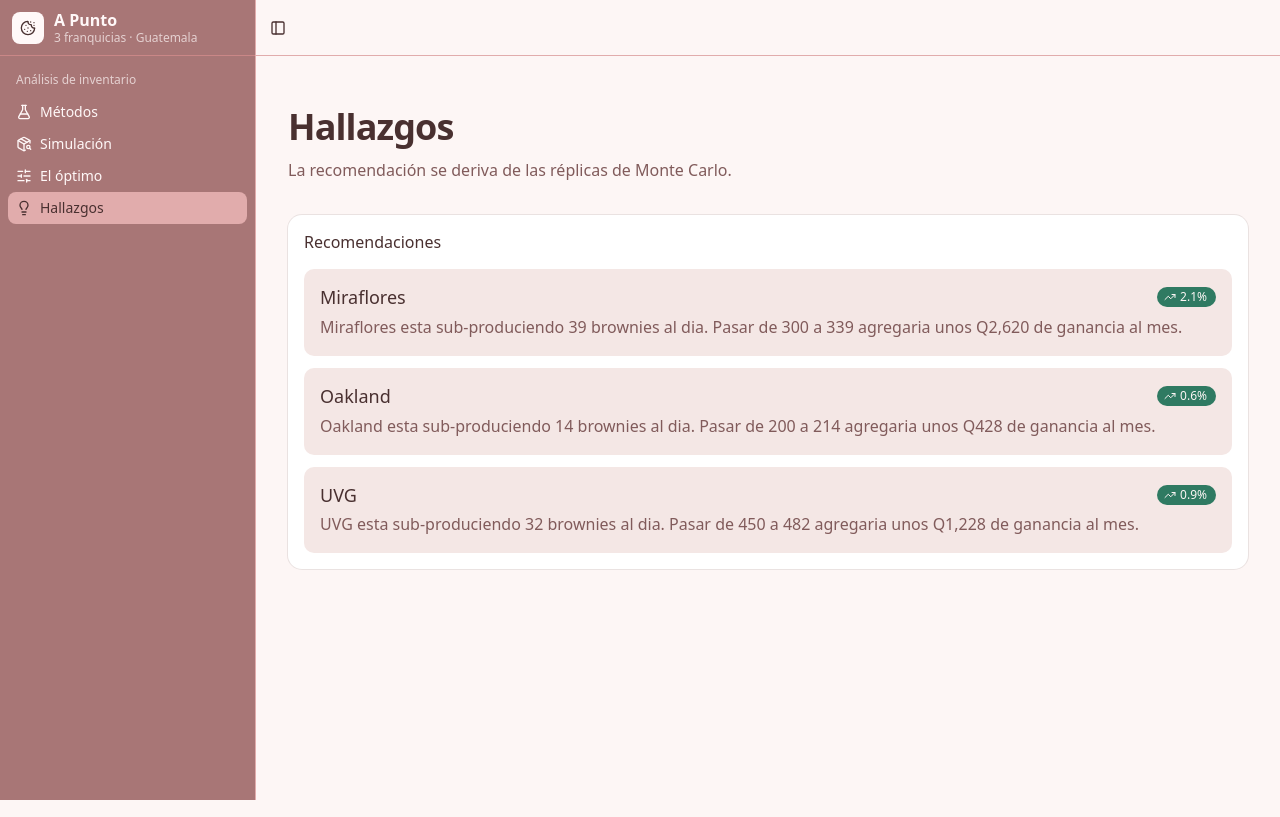
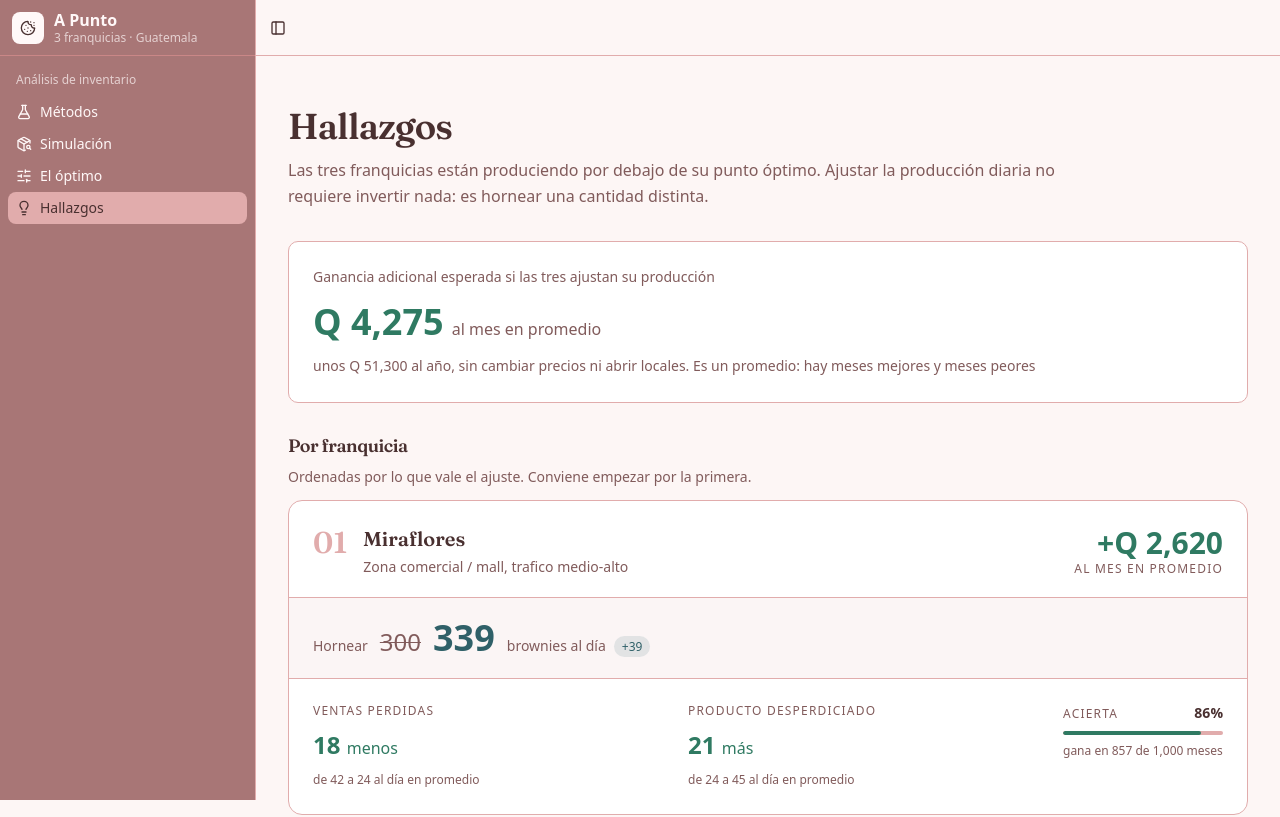
Before and after one commit to PeDro0210AVI/Project-1-Simulation, a Next.js app in the folder web/: page /hallazgos in a window 1280 px wide. Shown: the top 817 px of the page. Built offline with nearby package versions, Linux system fonts and the light colour scheme.

Commit message:
feat: findings page

```diff
--- a/web/src/app/(dashboard)/hallazgos/page.tsx
+++ b/web/src/app/(dashboard)/hallazgos/page.tsx
@@ -1,4 +1,62 @@
-import { DashboardScreen } from "@/components/dashboard-screen";
+import simulationData from "../../../../public/data/simulacion.json";
+import type { Simulacion } from "@/lib/tipos";
+import { RecomendacionFranquicia } from "@/features/hallazgos/components/RecomendacionFranquicia";
+const datos = simulationData as Simulacion;
+const quetzales = new Intl.NumberFormat("es-GT", {
+  style: "currency",
+  currency: "GTQ",
+  maximumFractionDigits: 0,
+});
 export default function HallazgosPage() {
-  return <DashboardScreen screen="hallazgos" />;
+  const dias = datos.meta.dias;
+  const porMes = datos.resumen.mejora * dias;
+  // Se ordenan por lo que valen, no por como vienen en el JSON: la primera es
+  // por donde conviene empezar.
+  const porImpacto = [...datos.franquicias].sort(
+    (a, b) => b.delta.ganancia - a.delta.ganancia,
+  );
+  return (
+    <div className="flex flex-col gap-8">
+      <div className="flex flex-col gap-2">
+        <h1>Hallazgos</h1>
+        <p className="max-w-3xl text-muted-foreground">
+          Las tres franquicias están produciendo por debajo de su punto óptimo.
+          Ajustar la producción diaria no requiere invertir nada: es hornear una
+          cantidad distinta.
+        </p>
+      </div>
+
+      <section className="rounded-lg border bg-card p-6">
+        <p className="text-sm text-muted-foreground">
+          Ganancia adicional esperada si las tres ajustan su producción
+        </p>
+        <p className="numeric mt-1 text-4xl font-semibold text-profit">
+          {quetzales.format(porMes)}
+          <span className="ml-2 text-base font-normal text-muted-foreground">
+            al mes en promedio
+          </span>
+        </p>
+        <p className="numeric mt-1 text-sm text-muted-foreground">
+          unos {quetzales.format(porMes * 12)} al año, sin cambiar precios ni
+          abrir locales. Es un promedio: hay meses mejores y meses peores
+        </p>
+      </section>
+
+      <section className="flex flex-col gap-3">
+        <h2 className="text-lg font-semibold">Por franquicia</h2>
+        <p className="-mt-1 text-sm text-muted-foreground">
+          Ordenadas por lo que vale el ajuste. Conviene empezar por la primera.
+        </p>
+        {porImpacto.map((franquicia, indice) => (
+          <RecomendacionFranquicia
+            key={franquicia.id}
+            franquicia={franquicia}
+            dias={dias}
+            prioridad={indice + 1}
+          />
+        ))}
+      </section>
+
+    </div>
+  );
 }
--- a/web/src/app/globals.css
+++ b/web/src/app/globals.css
@@ -48,7 +48,7 @@
   --color-policy-optimal-foreground: var(--policy-optimal-foreground);
   --font-sans: var(--font-interface);
   --font-mono: var(--font-numeric);
-  --font-heading: var(--font-interface);
+  --font-heading: var(--font-display), Georgia, serif;
   --radius-sm: calc(var(--radius) * 0.6);
   --radius-md: calc(var(--radius) * 0.8);
   --radius-lg: var(--radius);
@@ -94,9 +94,9 @@
   --unmet-demand-foreground: #fdf6f5;
   --profit: #2f7a62;
   --profit-foreground: #fdf6f5;
-  --policy-base: #4f5b9e;
+  --policy-base: #8a7f76;
   --policy-base-foreground: #fdf6f5;
-  --policy-optimal: #7a509b;
+  --policy-optimal: #2f6068;
   --policy-optimal-foreground: #fdf6f5;
   --chart-1: var(--profit);
   --chart-2: var(--policy-optimal);
@@ -138,9 +138,9 @@
   --unmet-demand-foreground: #fbe6e9;
   --profit: #437d68;
   --profit-foreground: #e2f6ed;
-  --policy-base: #646da5;
+  --policy-base: #a2968b;
   --policy-base-foreground: #e8ebff;
-  --policy-optimal: #82639e;
+  --policy-optimal: #6fa8ae;
   --policy-optimal-foreground: #f1e6fb;
 }
 
@@ -156,13 +156,13 @@
     @apply bg-background text-foreground;
   }
   h1 {
-    @apply text-3xl font-semibold leading-tight tracking-tight sm:text-4xl;
+    @apply font-heading text-3xl font-semibold leading-tight tracking-tight sm:text-4xl;
   }
   h2 {
-    @apply text-2xl font-semibold leading-tight tracking-tight;
+    @apply font-heading text-2xl font-semibold leading-tight tracking-tight;
   }
   h3 {
-    @apply text-lg font-medium leading-snug;
+    @apply font-heading text-lg font-semibold leading-snug;
   }
   p {
     @apply text-base leading-relaxed;
--- a/web/src/app/layout.tsx
+++ b/web/src/app/layout.tsx
@@ -1,16 +1,27 @@
 import type { Metadata } from "next";
+import { Fraunces } from "next/font/google";
 import "./globals.css";
 import { TooltipProvider } from "@/components/ui/tooltip";
 
+// Display para titulos. Fraunces trae ejes de SOFT y WONK que le dan un aire
+// artesanal, acorde a una panaderia, y ocupa el hueco --font-heading que el
+// sistema de diseno ya tenia previsto. No reemplaza la fuente de interfaz.
+const fraunces = Fraunces({
+  variable: "--font-display",
+  subsets: ["latin"],
+  axes: ["SOFT", "WONK", "opsz"],
+  display: "swap",
+});
+
 export const metadata: Metadata = {
-  title: "Simulación de inventario | Brownies",
+  title: "A Punto · Simulación de inventario",
   description:
     "Análisis de políticas de inventario para franquicias de brownies.",
 };
 
 export default function RootLayout({ children }: LayoutProps<"/">) {
   return (
-    <html lang="es-GT" className="h-full antialiased">
+    <html lang="es-GT" className={`${fraunces.variable} h-full antialiased`}>
       <body className="min-h-full flex flex-col">
         <TooltipProvider>{children}</TooltipProvider>
       </body>
--- /dev/null
+++ b/web/src/features/hallazgos/components/RecomendacionFranquicia.tsx
@@ -0,0 +1,162 @@
+"use client";
+import type { Franquicia } from "@/lib/tipos";
+const quetzales = new Intl.NumberFormat("es-GT", {
+  style: "currency",
+  currency: "GTQ",
+  maximumFractionDigits: 0,
+});
+const enteros = new Intl.NumberFormat("es-GT");
+/**
+ * Una recomendacion de negocio, escrita para el cliente y no para el curso.
+ *
+ * Muestra tres cosas juntas a proposito: que cambiar, cuanto vale y que tan
+ * confiable es. Las tres recomendaciones difieren mucho en las dos ultimas
+ * (Q2,620 al mes con 86% de acierto contra Q428 con 67%), y presentarlas como
+ * equivalentes seria enganoso.
+ *
+ * El espaciado sigue una escala con significado —8px dentro de un grupo, 24px
+ * entre bloques, reglas entre secciones— en lugar del gap uniforme que tenia
+ * antes, donde todo estaba igual de separado y por lo tanto nada agrupaba.
+ */
+export function RecomendacionFranquicia({
+  franquicia,
+  dias,
+  prioridad,
+}: {
+  franquicia: Franquicia;
+  dias: number;
+  prioridad: number;
+}) {
+  const { politica_base: base, politica_optima: optima, delta } = franquicia;
+  const porMes = delta.ganancia * dias;
+  const porcentaje = Math.round(
+    (franquicia.meses_ganados / franquicia.meses_totales) * 100,
+  );
+  const solido = porcentaje >= 75;
+  return (
+    <article className="rounded-xl border bg-card">
+      <header className="flex flex-wrap items-start justify-between gap-6 p-6 pb-5">
+        <div className="flex gap-4">
+          <span
+            aria-hidden
+            className="numeric font-heading text-3xl font-semibold text-border"
+          >
+            {String(prioridad).padStart(2, "0")}
+          </span>
+          <div className="space-y-1">
+            <h3 className="text-xl">{franquicia.nombre}</h3>
+            <p className="max-w-xs text-sm leading-snug text-muted-foreground">
+              {franquicia.contexto}
+            </p>
+          </div>
+        </div>
+        <p className="numeric text-right">
+          <span className="text-3xl font-semibold text-profit">
+            {porMes > 0 ? "+" : ""}
+            {quetzales.format(porMes)}
+          </span>
+          <span className="block text-xs uppercase tracking-widest text-muted-foreground">
+            al mes en promedio
+          </span>
+        </p>
+      </header>
+
+      {/* La accion concreta, en el centro de la tarjeta y con el peso visual mas alto */}
+      <div className="border-y bg-muted/40 px-6 py-5">
+        <p className="flex flex-wrap items-baseline gap-x-3 gap-y-1">
+          <span className="text-sm text-muted-foreground">Hornear</span>
+          <span className="numeric text-2xl text-muted-foreground line-through decoration-1">
+            {enteros.format(base.produccion)}
+          </span>
+          <span className="numeric text-4xl font-semibold text-policy-optimal">
+            {enteros.format(optima.produccion)}
+          </span>
+          <span className="text-sm text-muted-foreground">
+            brownies al día
+            <span className="ml-2 rounded-full bg-policy-optimal/12 px-2 py-0.5 text-xs font-medium text-policy-optimal">
+              {delta.produccion > 0 ? "+" : ""}
+              {delta.produccion}
+            </span>
+          </span>
+        </p>
+      </div>
+
+      <div className="grid gap-x-10 gap-y-6 p-6 sm:grid-cols-[1fr_1fr_auto]">
+        <Efecto
+          etiqueta="Ventas perdidas"
+          antes={base.demanda_no_satisfecha}
+          despues={optima.demanda_no_satisfecha}
+          bajarEsBueno
+        />
+        <Efecto
+          etiqueta="Producto desperdiciado"
+          antes={base.desperdicio}
+          despues={optima.desperdicio}
+          bajarEsBueno={false}
+        />
+        <div className="space-y-2 sm:w-40">
+          <div className="flex items-baseline justify-between gap-3">
+            <span className="text-xs uppercase tracking-widest text-muted-foreground">
+              Acierta
+            </span>
+            <span className="numeric text-sm font-semibold">{porcentaje}%</span>
+          </div>
+          <div className="h-1 overflow-hidden rounded-full bg-border">
+            <div
+              className={`h-full rounded-full ${solido ? "bg-profit" : "bg-waste"}`}
+              style={{ width: `${porcentaje}%` }}
+            />
+          </div>
+          <p className="text-xs leading-snug text-muted-foreground">
+            gana en {enteros.format(franquicia.meses_ganados)} de{" "}
+            {enteros.format(franquicia.meses_totales)} meses
+          </p>
+        </div>
+      </div>
+    </article>
+  );
+}
+/**
+ * El efecto del ajuste sobre una metrica.
+ *
+ * Encabeza con el CAMBIO ("18 menos") y deja los dos estados como detalle
+ * ("de 42 a 24 al dia"). Antes mostraba solo "42 -> 24", que obligaba a hacer
+ * la resta y no decia cual de los dos numeros era el de hoy.
+ */
+function Efecto({
+  etiqueta,
+  antes,
+  despues,
+  bajarEsBueno,
+}: {
+  etiqueta: string;
+  antes: number;
+  despues: number;
+  bajarEsBueno: boolean;
+}) {
+  const desde = Math.round(antes);
+  const hasta = Math.round(despues);
+  const cambio = hasta - desde;
+  const baja = cambio < 0;
+  const favorable = baja === bajarEsBueno;
+  return (
+    <div className="space-y-1.5">
+      <span className="block text-xs uppercase tracking-widest text-muted-foreground">
+        {etiqueta}
+      </span>
+      <p
+        className={`numeric text-2xl font-semibold ${favorable ? "text-profit" : "text-waste"}`}
+      >
+        {enteros.format(Math.abs(cambio))}{" "}
+        <span className="text-base font-normal">{baja ? "menos" : "más"}</span>
+      </p>
+      {/* "en promedio" no es relleno: son medias sobre 30,000 dias simulados, y
+          sin la aclaracion se leen como lo que pasa todos los dias. La mediana
+          real es la mitad del promedio y un tercio de los dias no se pierde
+          ninguna venta. */}
+      <p className="numeric text-xs text-muted-foreground">
+        de {enteros.format(desde)} a {enteros.format(hasta)} al día en promedio
+      </p>
+    </div>
+  );
+}
```
Also changed, not shown: web/public/data/simulacion.json, 1 other file (tests, documents, lock files or other folders).
